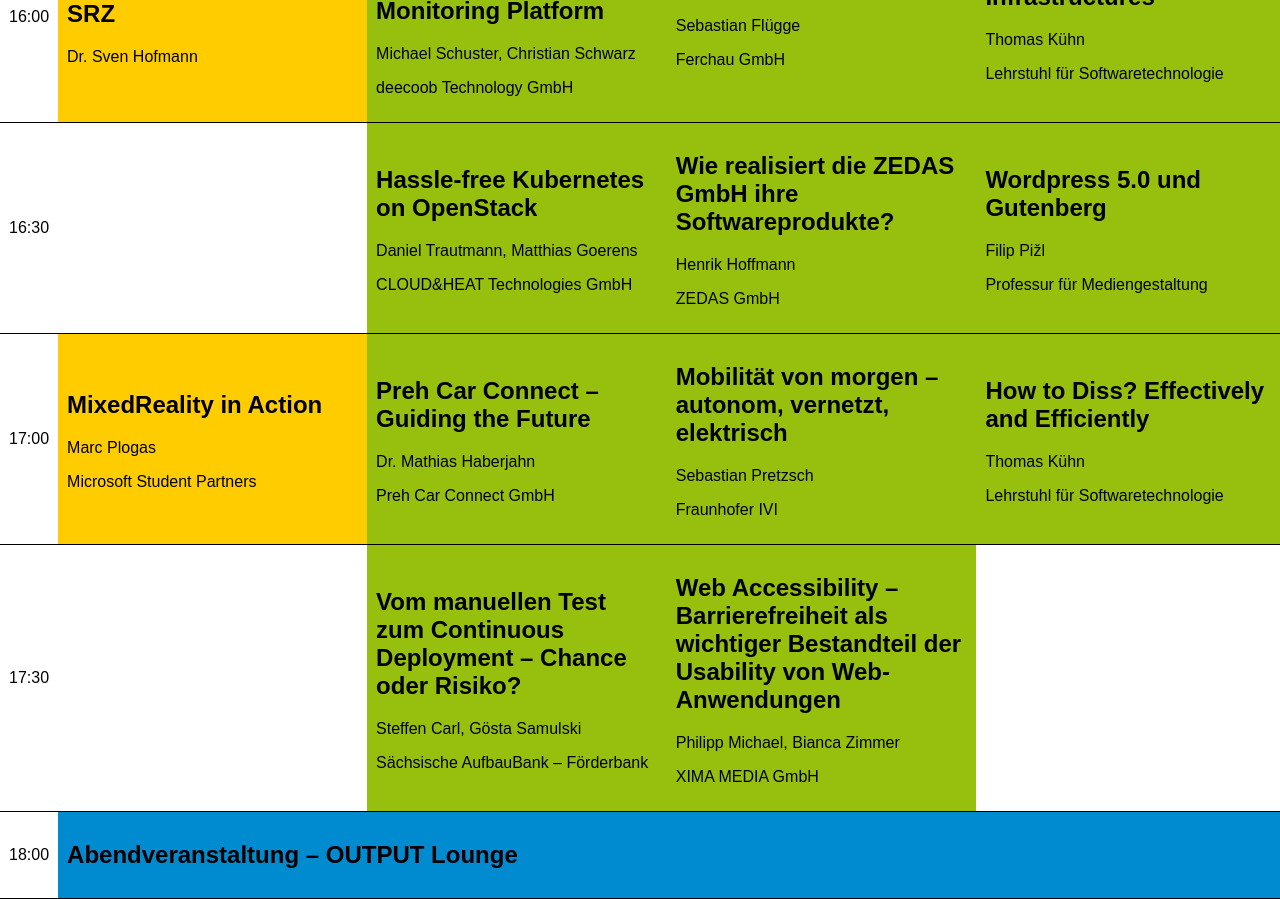
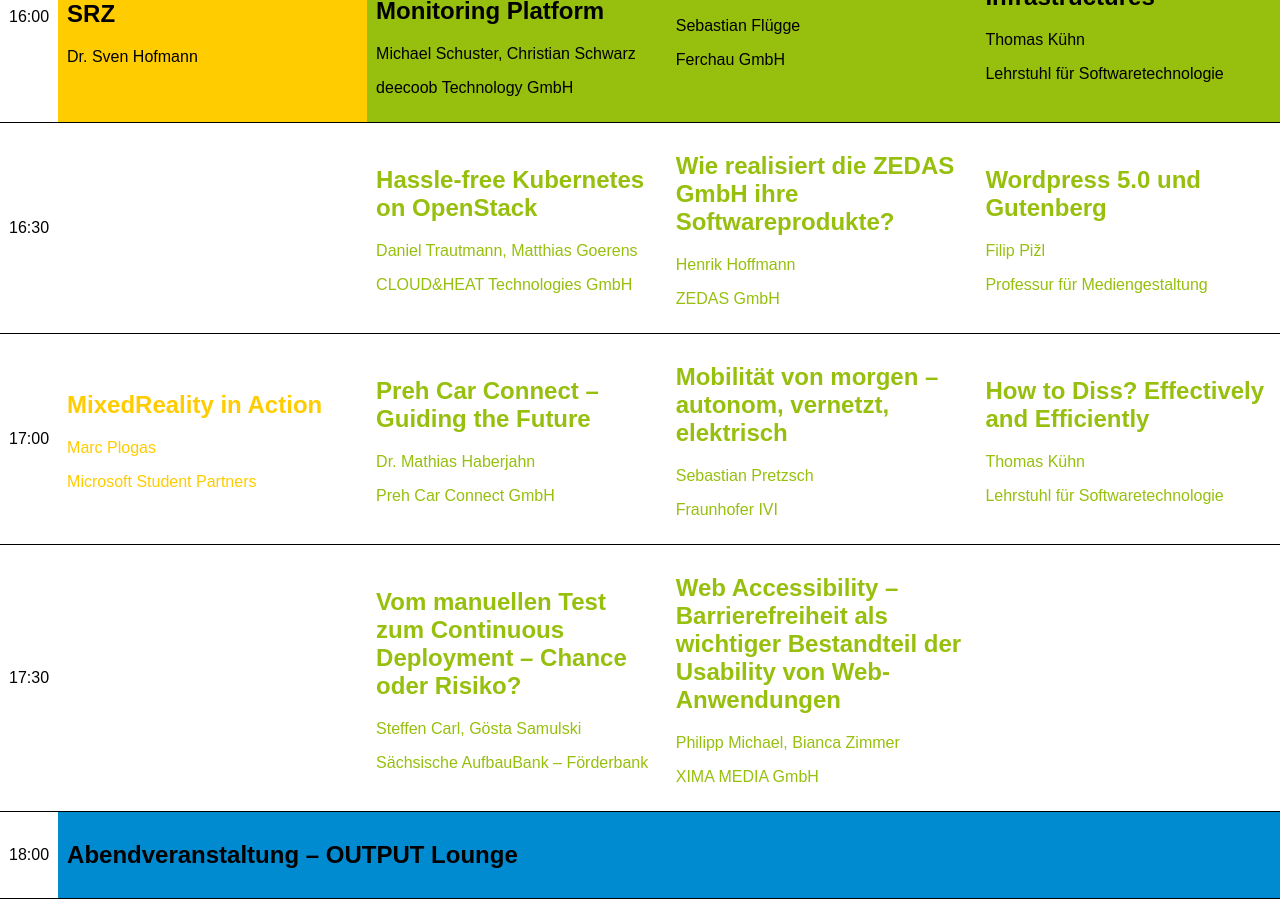
Before and after one commit to LeonardFollner/output-screen, a React (Create React App) app: page / in a window 1280 px wide. Shown: the part 740-1639 px from the top of the page. Built offline with nearby package versions, Linux system fonts and the light colour scheme.

Commit message:
TASK: future events have a different font-color but no background-color

```diff
--- a/src/App.css
+++ b/src/App.css
@@ -25,16 +25,32 @@
     font-size: 14.5rem;
 }
 
-.academic {
+tbody tr:first-of-type td, tbody tr:last-of-type td {
+    color: black;
+}
+
+tr:first-of-type td.academic, tr:last-of-type td.academic {
     background-color: #FFCC00;
 }
 
-.lecture {
+tr:first-of-type td.lecture, tr:last-of-type td.lecture {
     background-color: #97BF0D;
 }
 
-.live {
+tr:first-of-type td.live, tr:last-of-type td.live {
     background-color: #008BD0;
+}
+
+td.academic {
+    color: #FFCC00;
+}
+
+td.lecture {
+    color: #97BF0D;
+}
+
+td.live {
+    color: #008BD0;
 }
 
 .logo {
```
